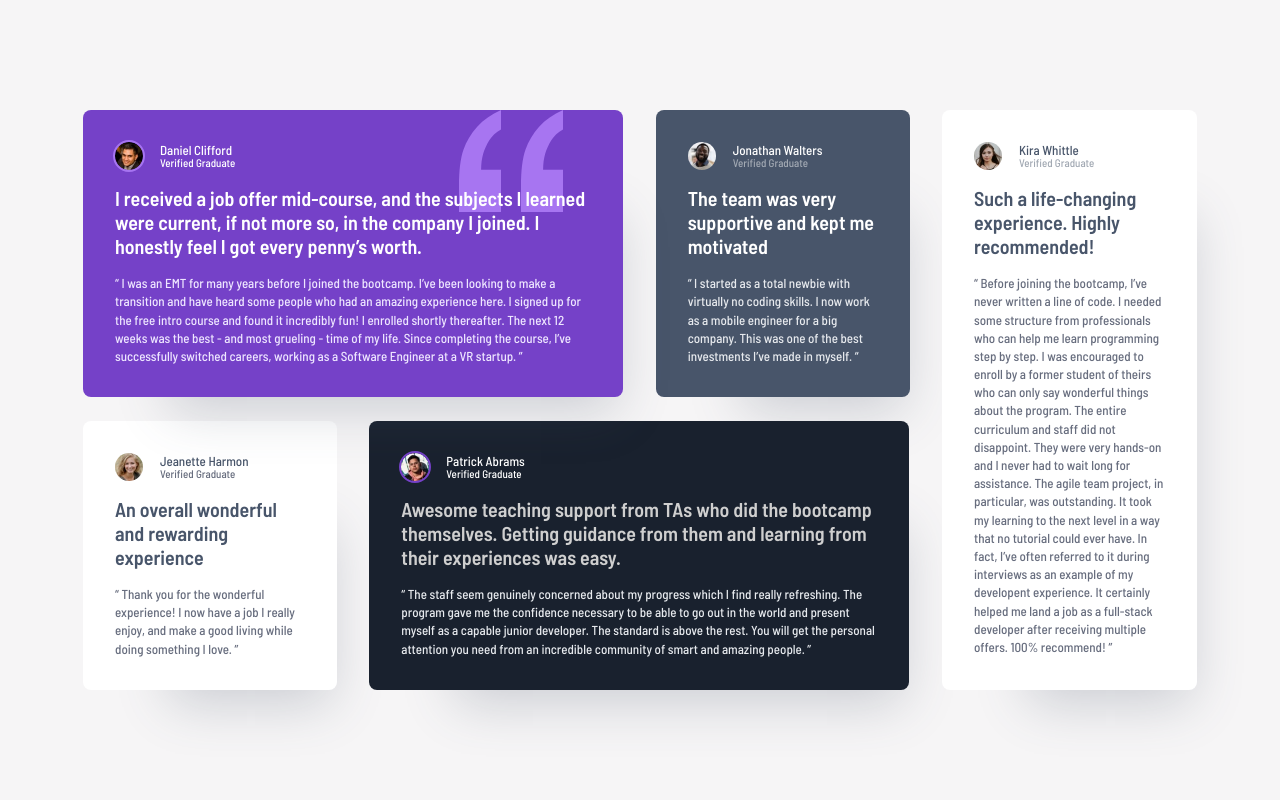
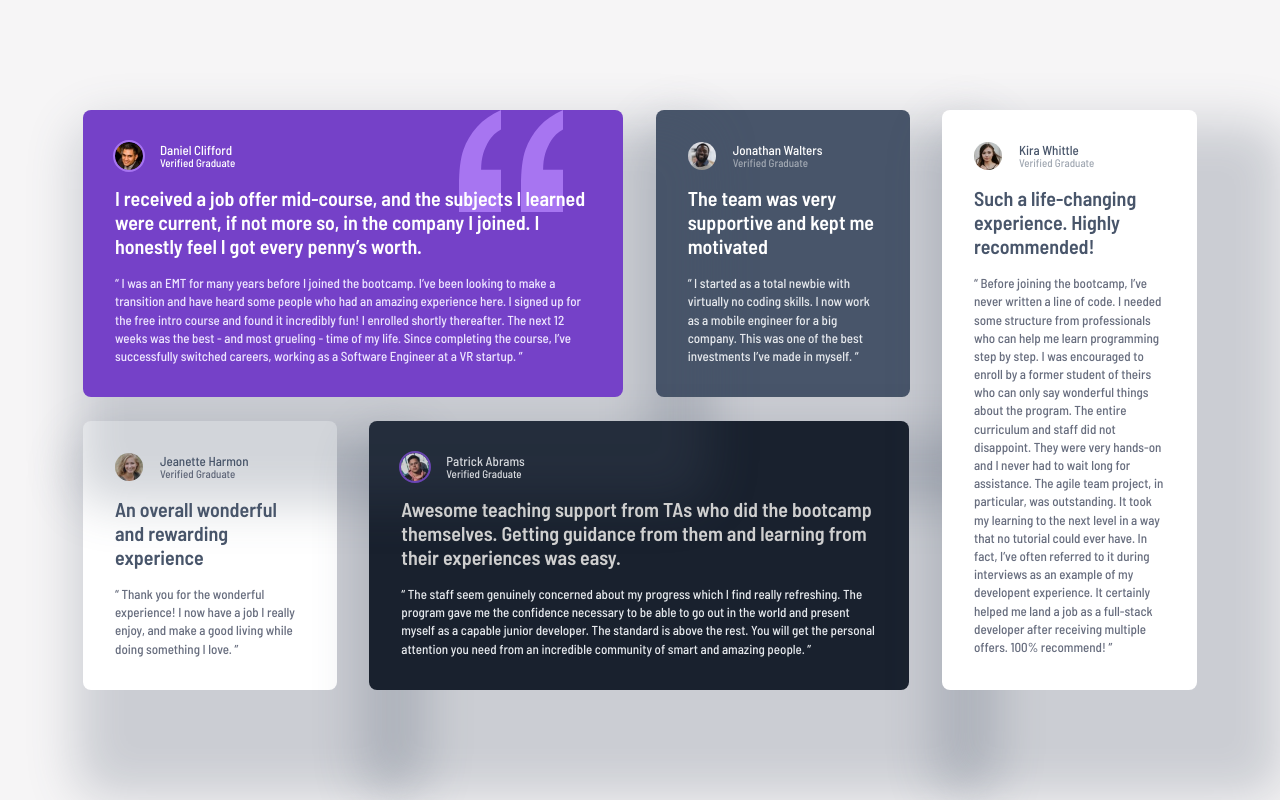
Before and after one commit to IAMSSROBINSON/fe-mentor-sites, a plain HTML site: page 07-testimonials-grid-section/index.html in a window 1280 px wide. Drawn offline with Linux system fonts and the light colour scheme.

Commit message:
Play with box shadow for cards

```diff
--- a/07-testimonials-grid-section/assets/css/index.css
+++ b/07-testimonials-grid-section/assets/css/index.css
@@ -65,7 +65,7 @@
 
 
   /* other */
-  --box-shadow-card: 40px 60px 50px -47px rgba(72, 85, 106, 24.74%);
+  --box-shadow-card: 40px 60px 50px 47px rgba(72, 85, 106, 24.74%);
 
   --border-radius: 8px;
 
```
